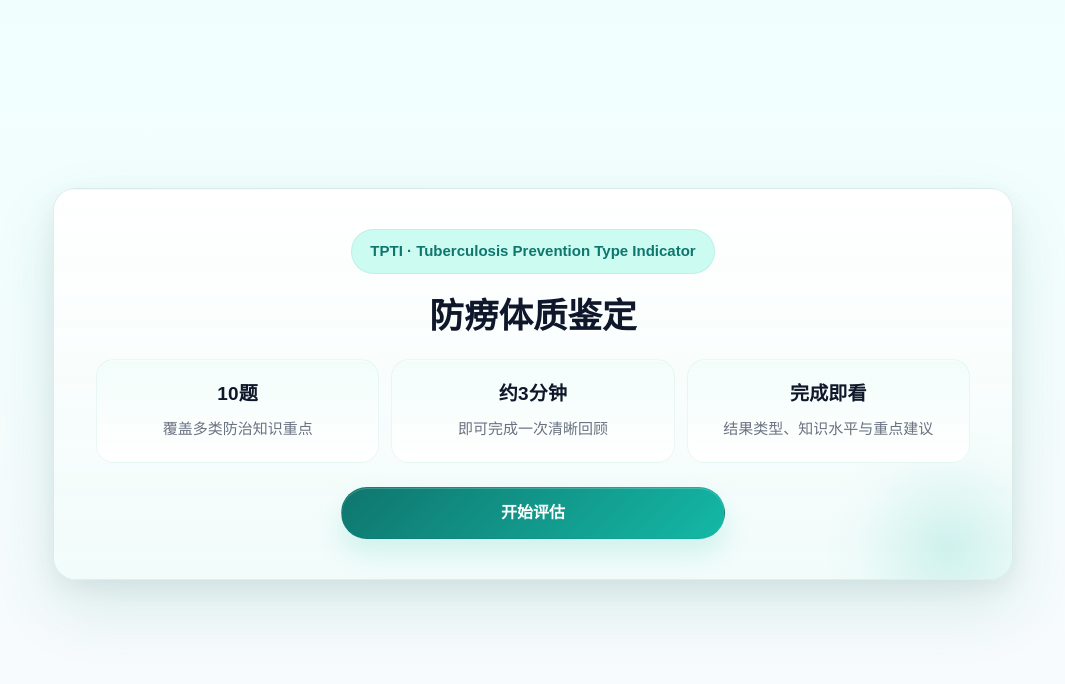
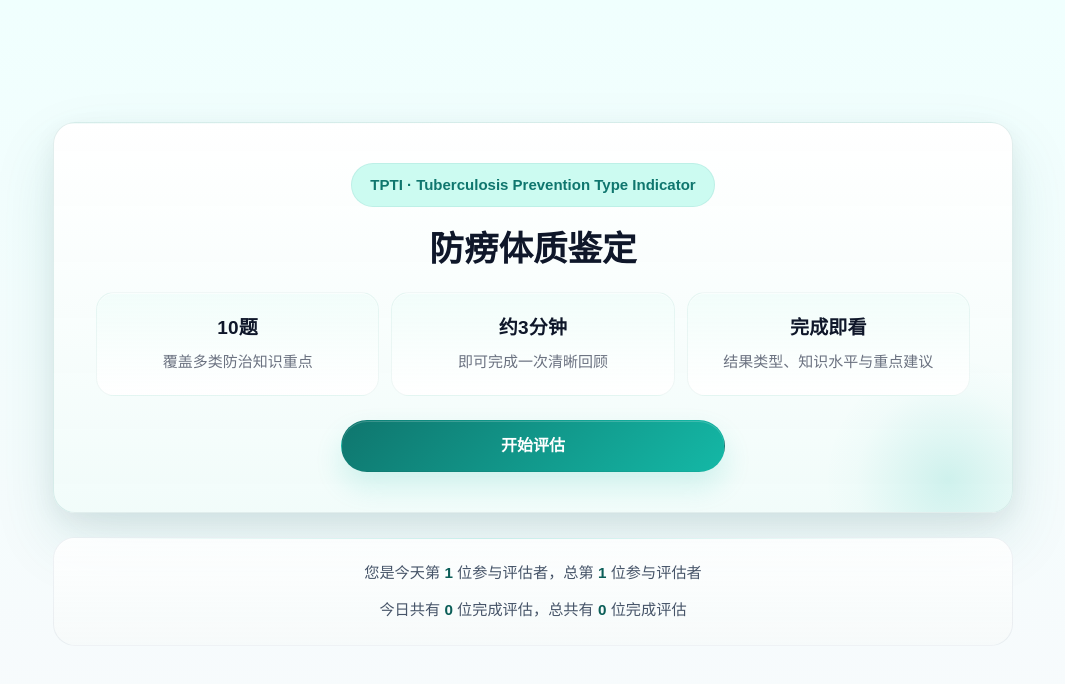
Before and after one commit to zhy0504/tpti, a Vue app: page / in a window 1280 px wide. Shown: the top 684 px of the page, without its empty margins (107-1172 px from the left). Built offline with nearby package versions, Linux system fonts and the light colour scheme; no server answers.

Commit message:
Refresh homepage participation messaging
Ultraworked with [Sisyphus](https://github.com/code-yeongyu/oh-my-openagent)

Co-authored-by: Sisyphus <clio-agent@sisyphuslabs.ai>

```diff
--- a/src/views/Home.vue
+++ b/src/views/Home.vue
@@ -33,21 +33,48 @@
         </div>
       </section>
 
+      <section class="card card--subtle participation-card">
+        <div class="participation-card-copy">
+          <p class="participation-line">
+            您是今天第
+            <strong class="participation-number">{{ participationDisplay.todayRankText }}</strong>
+            位参与评估者，总第
+            <strong class="participation-number">{{ participationDisplay.totalRankText }}</strong>
+            位参与评估者
+          </p>
+          <p class="participation-line">
+            今日共有
+            <strong class="participation-number">{{ participationDisplay.todayTotalCountText }}</strong>
+            位完成评估，总共有
+            <strong class="participation-number">{{ participationDisplay.overallTotalCountText }}</strong>
+            位完成评估
+          </p>
+        </div>
+      </section>
+
     </main>
   </div>
 </template>
 
 <script setup>
 import { computed, onMounted, ref } from 'vue'
+import { fetchParticipationSummary, syncPendingParticipation } from '@/api/participation.js'
 import { useRouter } from 'vue-router'
 import { pageConfig } from '@/data/page-config.js'
 import { quiz } from '@/data/quiz.js'
+import { buildParticipationDisplay } from '@/utils/participationDisplay.js'
 import { matchesQuizConfig } from '@/utils/quizSelection.js'
-import { clearSession, getSession } from '@/utils/storage.js'
+import { clearSession, getLastResult, getSession, saveLastResult } from '@/utils/storage.js'
 
 const router = useRouter()
 const config = pageConfig.home
 const hasSession = ref(false)
+const participationSummary = ref({
+  day: '',
+  todayTotalCount: 0,
+  overallTotalCount: 0
+})
+const lastResult = ref(null)
 
 const startButtonText = computed(() => {
   if (hasSession.value) {
@@ -57,16 +84,45 @@ const startButtonText = computed(() => {
   return config.startButtonText
 })
 
-onMounted(() => {
+const participationDisplay = computed(() => {
+  return buildParticipationDisplay({
+    summary: participationSummary.value,
+    lastResult: lastResult.value
+  })
+})
+
+onMounted(async () => {
   const session = getSession()
+  const storedResult = getLastResult()
 
   if (!matchesQuizConfig(session, quiz)) {
     clearSession()
     hasSession.value = false
-    return
+  } else {
+    hasSession.value = true
   }
 
-  hasSession.value = true
+  if (storedResult?.participationSyncStatus === 'pending') {
+    try {
+      const syncedResult = await syncPendingParticipation(storedResult)
+      saveLastResult(syncedResult)
+      lastResult.value = syncedResult
+    } catch {
+      lastResult.value = storedResult
+    }
+  } else {
+    lastResult.value = storedResult
+  }
+
+  try {
+    participationSummary.value = await fetchParticipationSummary()
+  } catch {
+    participationSummary.value = {
+      day: '',
+      todayTotalCount: 0,
+      overallTotalCount: 0
+    }
+  }
 })
 
 function onStart() {
@@ -156,6 +212,28 @@ function restartQuiz() {
   margin-top: 2px;
 }
 
+.participation-card {
+  padding: 20px 22px;
+}
+
+.participation-card-copy {
+  display: grid;
+  gap: 10px;
+  text-align: center;
+}
+
+.participation-line {
+  margin: 0;
+  color: var(--text-secondary);
+  line-height: 1.75;
+  font-size: 0.95rem;
+}
+
+.participation-number {
+  color: var(--primary-strong);
+  font-weight: 800;
+}
+
 @media (min-width: 960px) {
   .home-page {
     min-height: calc(100vh - 136px);
@@ -163,6 +241,10 @@ function restartQuiz() {
 
   .home-hero-card {
     padding: 40px 42px;
+  }
+
+  .participation-card {
+    padding: 22px 28px;
   }
 }
 
```
